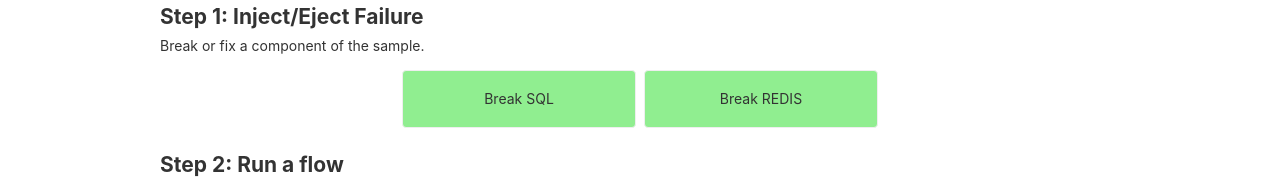
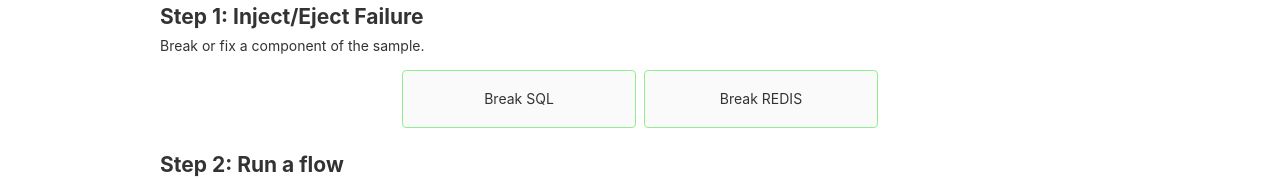
Before and after one commit to ImmersiveFusion/if-opentelemetry-chaos-simulator-sample, an Angular app in the folder src/Example.Spa/: page /sandbox in a window 1280 px wide. Shown: the part 144-323 px from the top of the page. Built offline with nearby package versions, Linux system fonts and the light colour scheme; no server answers.

Commit message:
Styles clean up.

```diff
--- a/src/Example.Spa/src/app/components/sandbox/sandbox.component.html
+++ b/src/Example.Spa/src/app/components/sandbox/sandbox.component.html
@@ -33,7 +33,7 @@
 
       <div class="card-container">
 
-        <button *ngFor="let resource of getResourceKeys()" class="card" [disabled]="isRunning" [class.operational]="!resources[resource]" [class.unavailable]="resources[resource]" rel="noopener" (click)="toggle(resource)">
+        <button *ngFor="let resource of getResourceKeys()" class="card" [disabled]="isRunning" [class.circuit-closed]="!resources[resource]" [class.circuit-open]="resources[resource]" rel="noopener" (click)="toggle(resource)">
           <ng-container *ngIf="!resources[resource]">Break</ng-container>
           <ng-container *ngIf="resources[resource]">Fix</ng-container>
           {{resource | uppercase}}
--- a/src/Example.Spa/src/styles.scss
+++ b/src/Example.Spa/src/styles.scss
@@ -144,6 +144,18 @@
     min-width: 30%;
     position: relative;
   }
+
+  .card.circuit-closed
+  {
+    border-color: lightgreen;
+  }
+
+
+  .card.circuit-open
+  {
+    border-color: lightcoral;
+  }
+
 
   .card.operational
   {
```
